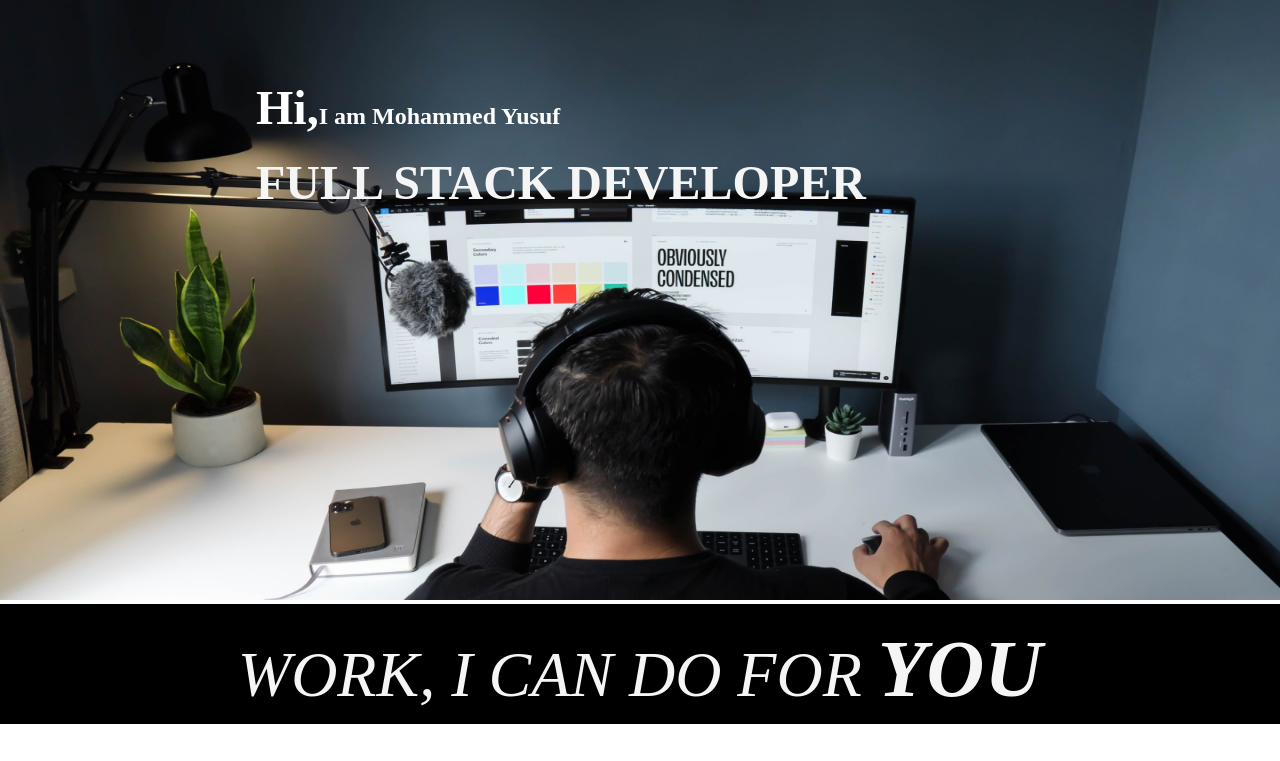
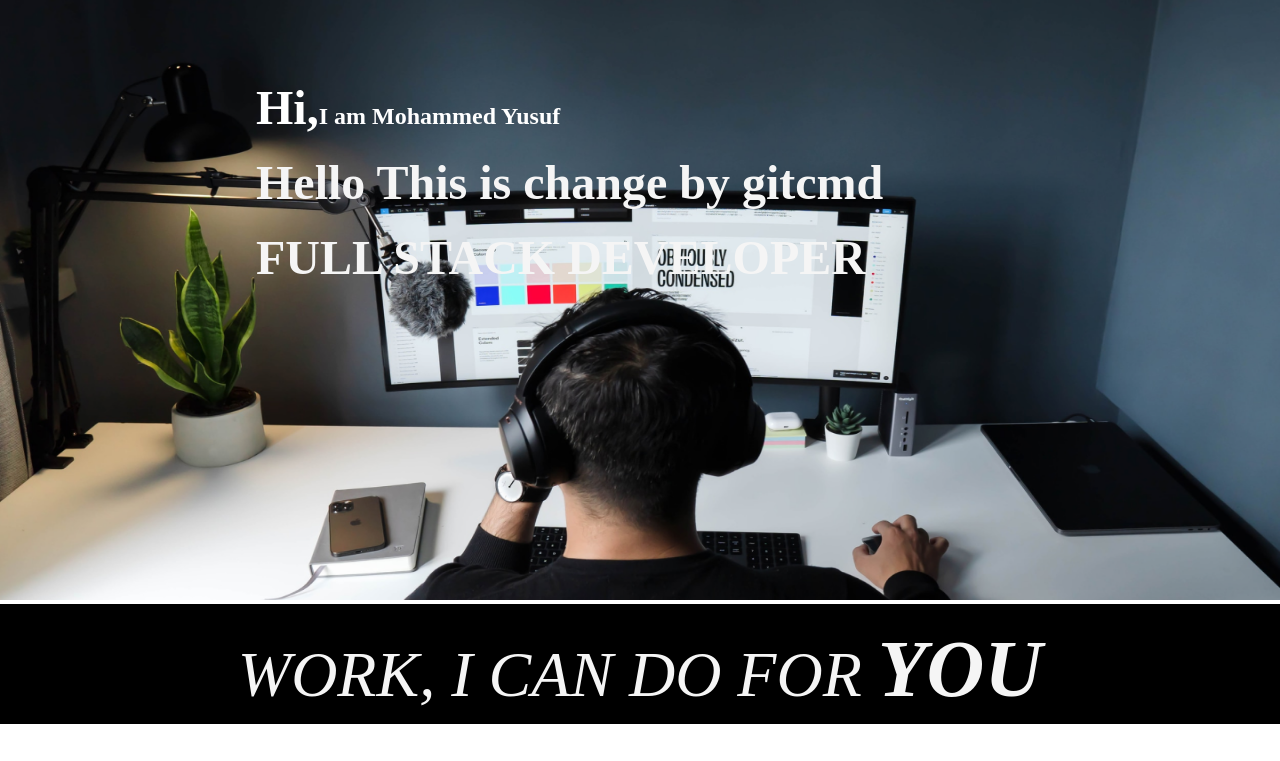
Before and after one commit to Yusufvhora2308/Html-Css-Project4, a plain HTML site: page index.html in a window 1280 px wide. Shown: the top 761 px of the page. Drawn offline with Linux system fonts and the light colour scheme.

Commit message:
First Commit git

```diff
--- a/index.html
+++ b/index.html
@@ -13,6 +13,7 @@
         <img class="img1" src="developer.png" alt="">
         <div class="heading">
             <h2>Hi,<span>I am Mohammed Yusuf</span></h2>
+            <h1>Hello This is change by gitcmd</h1>
             <h1>FULL STACK DEVELOPER</h1>
         </div>
     </div>
```
Also changed, not shown: example.css (added).
